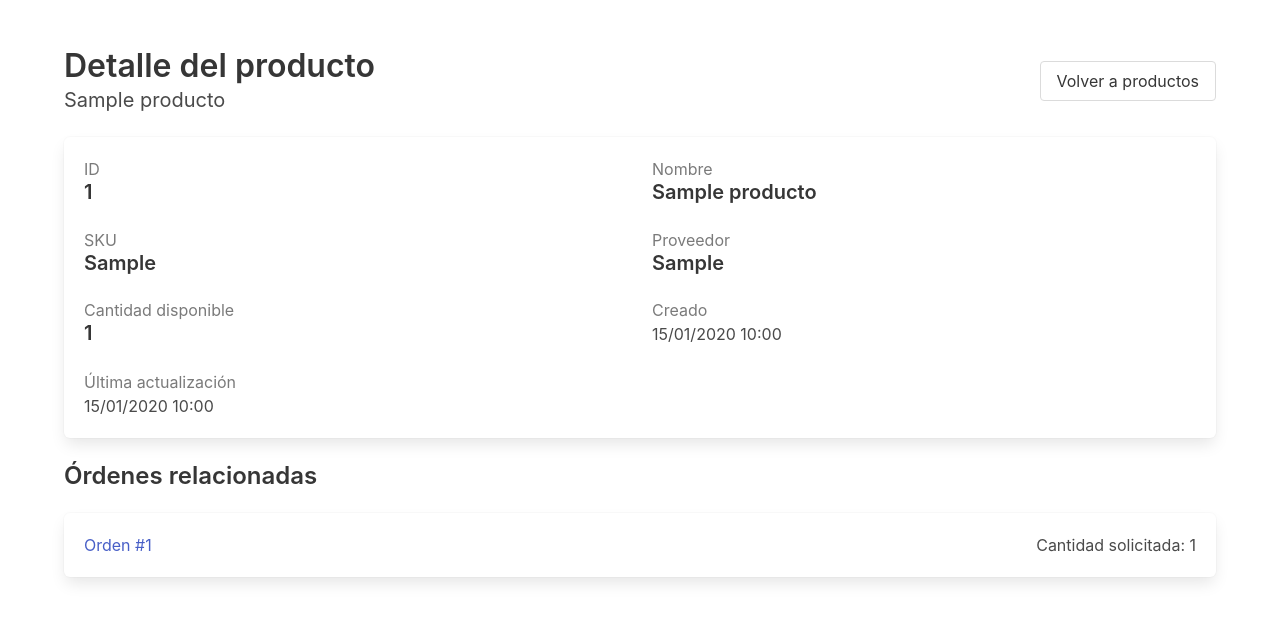
After one commit to KunFuCutsMan/bde-verificador-qr, a Laravel app: page /productos/1 in a window 1280 px wide. The commit adds this page. Shown: the top 624 px of the page. Run offline with Laravel 12, Linux system fonts and the light colour scheme; tables that the repository leaves empty hold one stand-in row (values such as "Sample post"); style sheets or scripts are compiled from the project's sources; some libraries are stand-ins or nearby versions.

Commit message:
Copilot creó las paginas de detalles

```diff
--- /dev/null
+++ b/app/Livewire/Ordenes/Show.php
@@ -0,0 +1,26 @@
+<?php
+
+namespace App\Livewire\Ordenes;
+
+use App\Models\Orden;
+use Illuminate\Contracts\View\View;
+use Livewire\Attributes\Locked;
+use Livewire\Component;
+
+class Show extends Component
+{
+    #[Locked]
+    public Orden $orden;
+
+    public function mount(Orden $orden): void
+    {
+        $this->orden = $orden->load('productos');
+    }
+
+    public function render(): View
+    {
+        return view('livewire.ordenes.show')->layout('components.layout', [
+            'title' => 'Orden #'.$this->orden->id,
+        ]);
+    }
+}
--- /dev/null
+++ b/app/Livewire/Productos/Show.php
@@ -0,0 +1,26 @@
+<?php
+
+namespace App\Livewire\Productos;
+
+use App\Models\Producto;
+use Illuminate\Contracts\View\View;
+use Livewire\Attributes\Locked;
+use Livewire\Component;
+
+class Show extends Component
+{
+    #[Locked]
+    public Producto $producto;
+
+    public function mount(Producto $producto): void
+    {
+        $this->producto = $producto->load('ordenes');
+    }
+
+    public function render(): View
+    {
+        return view('livewire.productos.show')->layout('components.layout', [
+            'title' => 'Producto: '.$this->producto->nombre,
+        ]);
+    }
+}
--- /dev/null
+++ b/resources/views/livewire/productos/show.blade.php
@@ -0,0 +1,64 @@
+<section class="section">
+    <div class="container">
+        <div class="level">
+            <div class="level-left">
+                <div>
+                    <h1 class="title">Detalle del producto</h1>
+                    <p class="subtitle">{{ $producto->nombre }}</p>
+                </div>
+            </div>
+            <div class="level-right">
+                <a class="button" href="{{ route('productos.index') }}">Volver a productos</a>
+            </div>
+        </div>
+
+        <div class="box">
+            <dl class="columns is-multiline">
+                <div class="column is-half">
+                    <dt class="has-text-grey">ID</dt>
+                    <dd class="title is-5">{{ $producto->id }}</dd>
+                </div>
+                <div class="column is-half">
+                    <dt class="has-text-grey">Nombre</dt>
+                    <dd class="title is-5">{{ $producto->nombre }}</dd>
+                </div>
+                <div class="column is-half">
+                    <dt class="has-text-grey">SKU</dt>
+                    <dd class="title is-5">{{ $producto->SKU }}</dd>
+                </div>
+                <div class="column is-half">
+                    <dt class="has-text-grey">Proveedor</dt>
+                    <dd class="title is-5">{{ $producto->Proveedor }}</dd>
+                </div>
+                <div class="column is-half">
+                    <dt class="has-text-grey">Cantidad disponible</dt>
+                    <dd class="title is-5">{{ $producto->cantidad }}</dd>
+                </div>
+                <div class="column is-half">
+                    <dt class="has-text-grey">Creado</dt>
+                    <dd>{{ $producto->created_at->format('d/m/Y H:i') }}</dd>
+                </div>
+                <div class="column is-half">
+                    <dt class="has-text-grey">Última actualización</dt>
+                    <dd>{{ $producto->updated_at->format('d/m/Y H:i') }}</dd>
+                </div>
+            </dl>
+        </div>
+
+        <h2 class="title is-4">Órdenes relacionadas</h2>
+        <div class="box">
+            @forelse ($producto->ordenes as $orden)
+                <div class="level">
+                    <div class="level-left">
+                        <a href="{{ route('ordenes.show', $orden) }}">Orden #{{ $orden->id }}</a>
+                    </div>
+                    <div class="level-right">
+                        <span>Cantidad solicitada: {{ $orden->pivot->cantidad }}</span>
+                    </div>
+                </div>
+            @empty
+                <p class="has-text-grey">Este producto todavía no aparece en ninguna orden.</p>
+            @endforelse
+        </div>
+    </div>
+</section>
--- a/routes/web.php
+++ b/routes/web.php
@@ -1,11 +1,15 @@
 <?php
 
+use App\Livewire\Ordenes\Index as OrdenesIndex;
+use App\Livewire\Ordenes\Show as OrdenShow;
 use App\Livewire\Productos\Index as ProductosIndex;
-use App\Livewire\Ordenes\Index as OrdenesIndex;
+use App\Livewire\Productos\Show as ProductoShow;
 use Illuminate\Support\Facades\Route;
 
 Route::view('/', 'welcome')->name('home');
 
 Route::get('/productos', ProductosIndex::class)->name('productos.index');
+Route::get('/productos/{producto}', ProductoShow::class)->name('productos.show');
 Route::get('/ordenes', OrdenesIndex::class)->name('ordenes.index');
 Route::get('/ordenes/crear', OrdenesIndex::class)->name('ordenes.create');
+Route::get('/ordenes/{orden}', OrdenShow::class)->name('ordenes.show');
```
Also changed, not shown: resources/views/livewire/ordenes/index.blade.php (+6 -1 lines), resources/views/livewire/ordenes/show.blade.php (added, +42 -0 lines), resources/views/livewire/productos/index.blade.php (+6 -1 lines), tests/Feature/OrdenCrudTest.php (+21 -0 lines), tests/Feature/ProductoCrudTest.php (+21 -0 lines).
